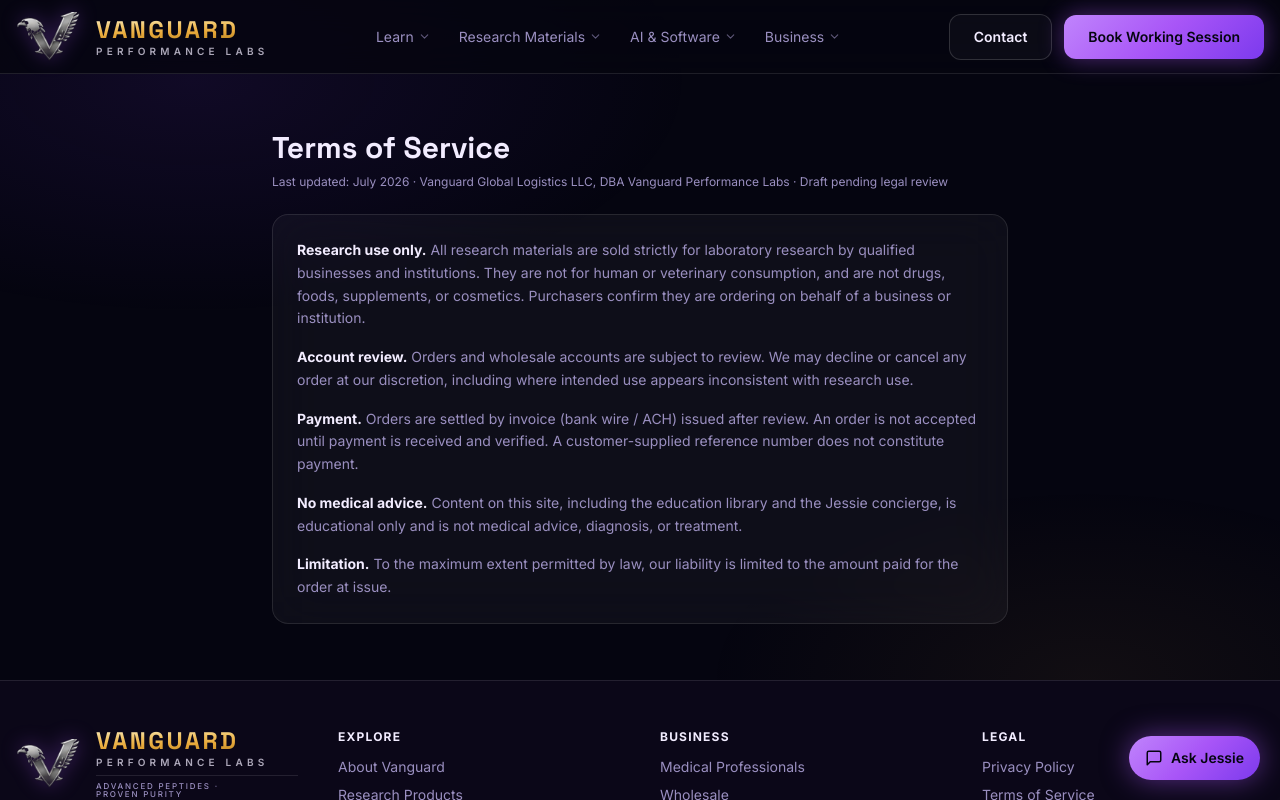
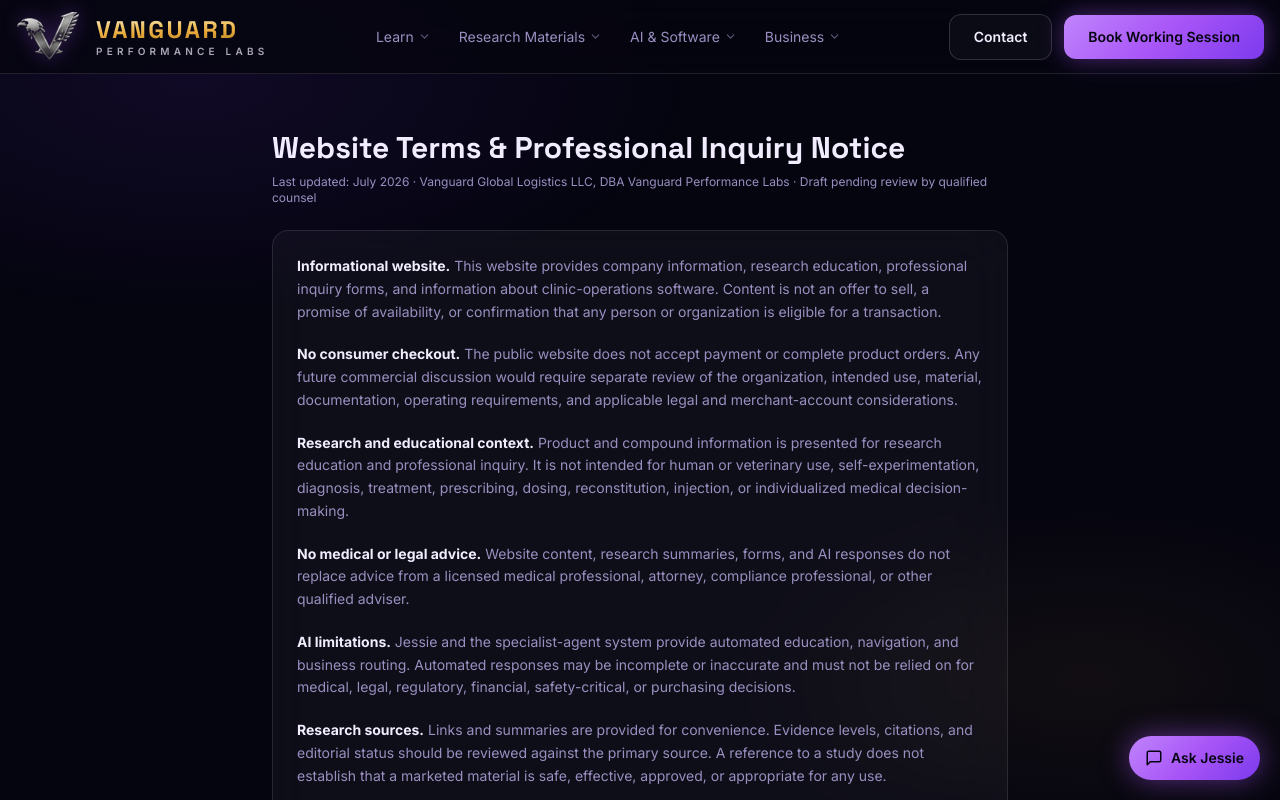
Before and after one commit to Vanguard-Global-Logistics/Vanguard-Performance-Labs, a Next.js app: page /legal/terms in a window 1280 px wide. Shown: the top 800 px of the page. Built offline with nearby package versions, Linux system fonts and the light colour scheme.

Commit message:
Align website terms with inquiry-only launch posture

```diff
--- a/app/legal/terms/page.tsx
+++ b/app/legal/terms/page.tsx
@@ -1,16 +1,40 @@
 import { GlassCard } from "@/components/ui";
-export const metadata = { title: "Terms of Service" };
+
+export const metadata = { title: "Website Terms" };
+
 export default function Page() {
   return (
     <div className="mx-auto max-w-3xl px-4 py-14">
-      <h1 className="font-display text-3xl font-black text-bone">Terms of Service</h1>
-      <p className="mt-2 text-xs text-muted">Last updated: July 2026 · Vanguard Global Logistics LLC, DBA Vanguard Performance Labs · Draft pending legal review</p>
-      <GlassCard className="mt-6 space-y-4 p-6 text-sm leading-relaxed text-muted">
-        <p><span className="font-bold text-bone">Research use only.</span> All research materials are sold strictly for laboratory research by qualified businesses and institutions. They are not for human or veterinary consumption, and are not drugs, foods, supplements, or cosmetics. Purchasers confirm they are ordering on behalf of a business or institution.</p>
-        <p><span className="font-bold text-bone">Account review.</span> Orders and wholesale accounts are subject to review. We may decline or cancel any order at our discretion, including where intended use appears inconsistent with research use.</p>
-        <p><span className="font-bold text-bone">Payment.</span> Orders are settled by invoice (bank wire / ACH) issued after review. An order is not accepted until payment is received and verified. A customer-supplied reference number does not constitute payment.</p>
-        <p><span className="font-bold text-bone">No medical advice.</span> Content on this site, including the education library and the Jessie concierge, is educational only and is not medical advice, diagnosis, or treatment.</p>
-        <p><span className="font-bold text-bone">Limitation.</span> To the maximum extent permitted by law, our liability is limited to the amount paid for the order at issue.</p>
+      <h1 className="font-display text-3xl font-black text-bone">Website Terms & Professional Inquiry Notice</h1>
+      <p className="mt-2 text-xs text-muted">
+        Last updated: July 2026 · Vanguard Global Logistics LLC, DBA Vanguard Performance Labs · Draft pending review by qualified counsel
+      </p>
+
+      <GlassCard className="mt-6 space-y-5 p-6 text-sm leading-relaxed text-muted">
+        <p>
+          <span className="font-bold text-bone">Informational website.</span> This website provides company information, research education, professional inquiry forms, and information about clinic-operations software. Content is not an offer to sell, a promise of availability, or confirmation that any person or organization is eligible for a transaction.
+        </p>
+        <p>
+          <span className="font-bold text-bone">No consumer checkout.</span> The public website does not accept payment or complete product orders. Any future commercial discussion would require separate review of the organization, intended use, material, documentation, operating requirements, and applicable legal and merchant-account considerations.
+        </p>
+        <p>
+          <span className="font-bold text-bone">Research and educational context.</span> Product and compound information is presented for research education and professional inquiry. It is not intended for human or veterinary use, self-experimentation, diagnosis, treatment, prescribing, dosing, reconstitution, injection, or individualized medical decision-making.
+        </p>
+        <p>
+          <span className="font-bold text-bone">No medical or legal advice.</span> Website content, research summaries, forms, and AI responses do not replace advice from a licensed medical professional, attorney, compliance professional, or other qualified adviser.
+        </p>
+        <p>
+          <span className="font-bold text-bone">AI limitations.</span> Jessie and the specialist-agent system provide automated education, navigation, and business routing. Automated responses may be incomplete or inaccurate and must not be relied on for medical, legal, regulatory, financial, safety-critical, or purchasing decisions.
+        </p>
+        <p>
+          <span className="font-bold text-bone">Research sources.</span> Links and summaries are provided for convenience. Evidence levels, citations, and editorial status should be reviewed against the primary source. A reference to a study does not establish that a marketed material is safe, effective, approved, or appropriate for any use.
+        </p>
+        <p>
+          <span className="font-bold text-bone">Acceptable use.</span> Do not use the website to request human-use instructions, submit protected health information, misrepresent an organization or intended use, interfere with the site, attempt unauthorized access, or use automated systems to overwhelm forms or services.
+        </p>
+        <p>
+          <span className="font-bold text-bone">No warranties.</span> The website is provided on an “as available” basis. Final warranty, limitation-of-liability, dispute, governing-law, and commercial terms require attorney approval before launch and are intentionally not represented here as final legal language.
+        </p>
       </GlassCard>
     </div>
   );
```
